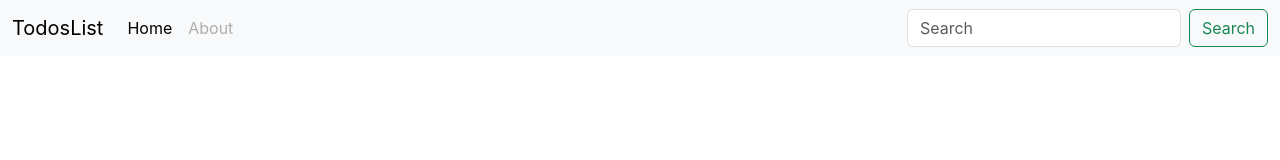
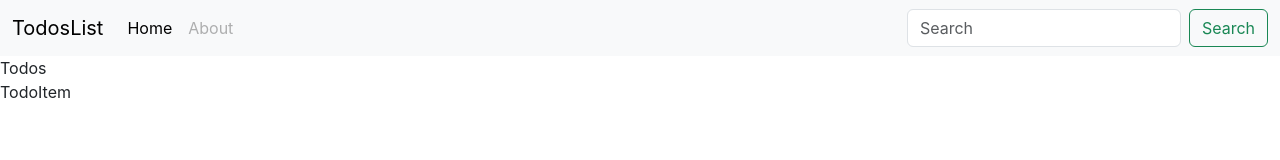
Before and after one commit to divyamishra22/todos-list, a React (Create React App) app: page / in a window 1280 px wide. Shown: the top 160 px of the page. Built offline with nearby package versions, Linux system fonts and the light colour scheme.

Commit message:
added Todos and TodoItem

```diff
--- a/src/App.js
+++ b/src/App.js
@@ -1,12 +1,16 @@
 
 import './App.css';
 import Header from "./My Components/Header";
+import { TodoItem } from './My Components/TodoItem';
+import { Todos } from './My Components/Todos';
 
 function App() {
 
   return (
     <>
     <Header/>
+    <Todos/>
+    <TodoItem/>
     </>
   );
 }
--- /dev/null
+++ b/src/My Components/TodoItem.js
@@ -0,0 +1,7 @@
+import React from 'react'
+
+export const TodoItem = () => {
+  return (
+    <div>TodoItem</div>
+  )
+}
--- /dev/null
+++ b/src/My Components/Todos.js
@@ -0,0 +1,7 @@
+import React from 'react'
+
+export const Todos = () => {
+  return (
+    <div>Todos</div>
+  )
+}
```
